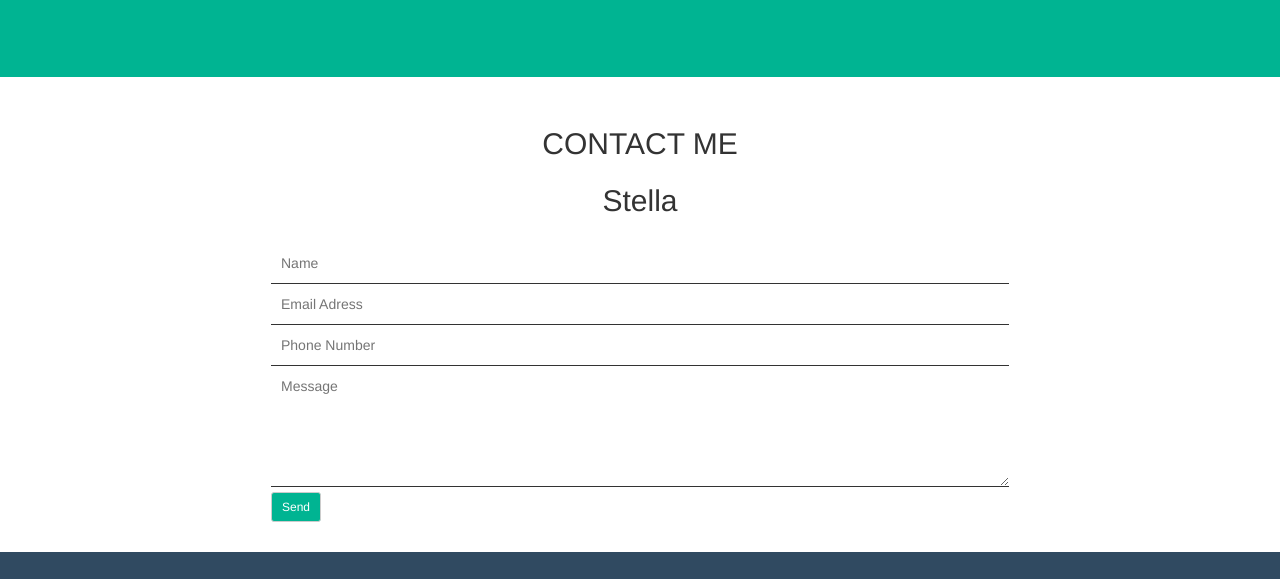
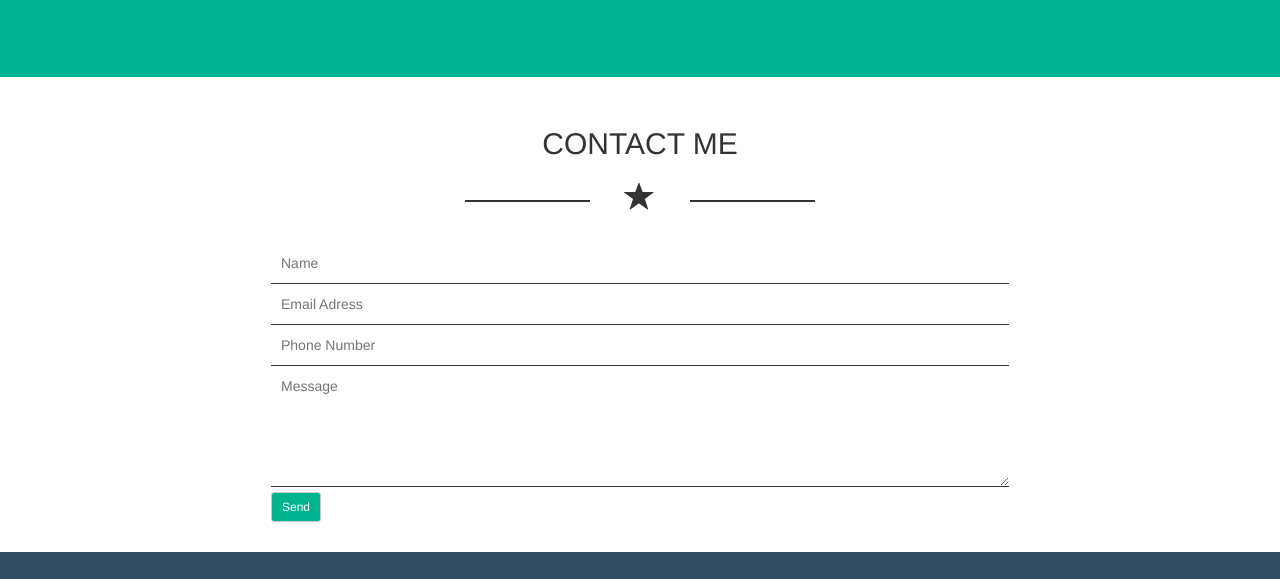
Before and after one commit to MichaelRosa9/-html-css-bootstrap-freelancer, a plain HTML site: page index.html in a window 1280 px wide. Shown: the part 1919-2498 px from the top of the page. Drawn offline with nearby package versions, Linux system fonts and the light colour scheme.

Commit message:
added star to contact me

```diff
--- a/index.html
+++ b/index.html
@@ -188,7 +188,14 @@
         <div class="row">
           <div class="col-xs-12">
             <h2>CONTACT ME</h2>
-            <div class="mr-star">Stella</div>
+
+            <!-- STAR FONT WHITE-->
+            <div class="mr-star">
+              <div class="mr-star-font mr-bg-white mr-star-line">
+                <span class="glyphicon glyphicon-star" aria-hidden="true"></span>
+              </div>
+            </div>
+        <!-- /STAR FONT WHITE-->
           </div>
         </div>
       </div>
```
